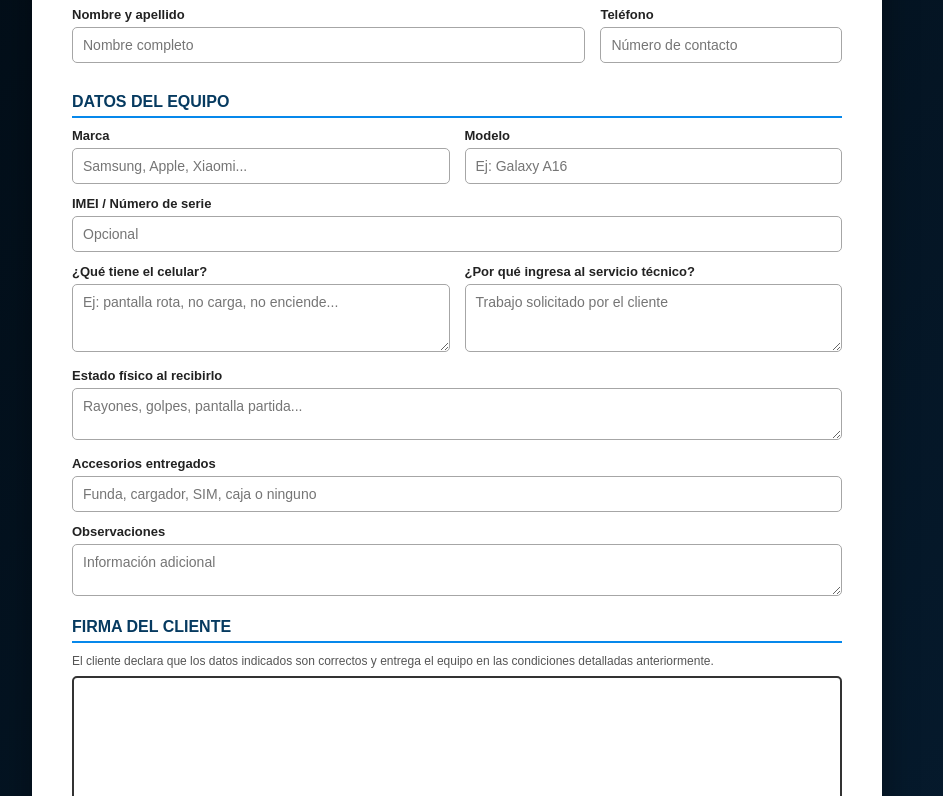
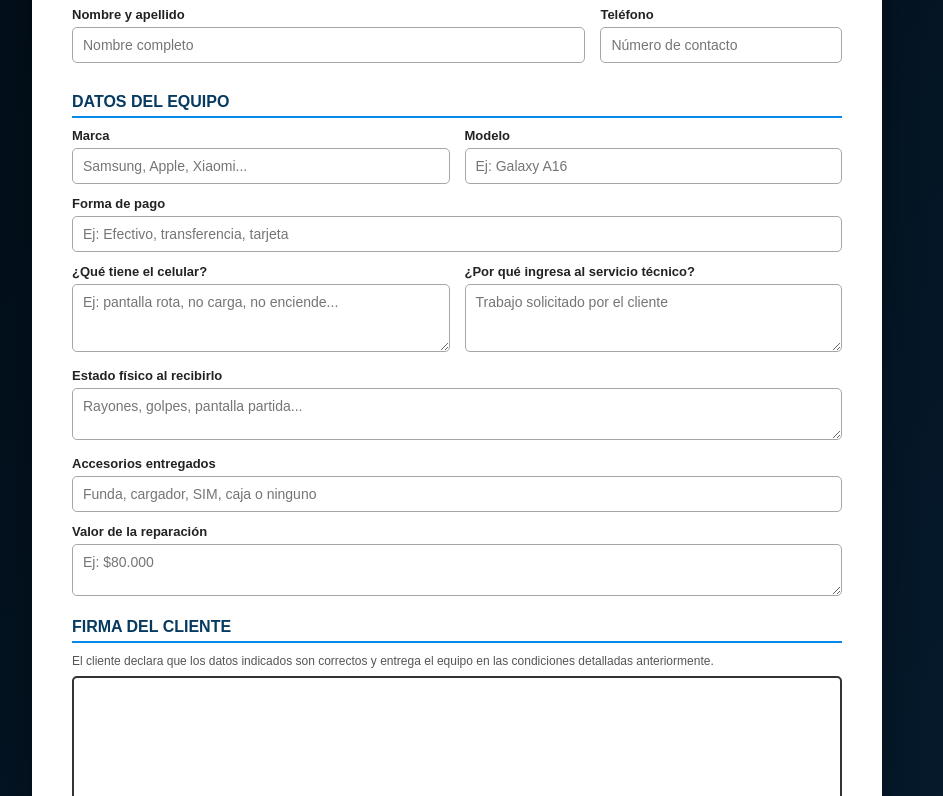
Before and after one commit to Revix07/revix-ordenes, a website: page Index.html in a window 1280 px wide. Shown: the part 397-1193 px from the top of the page, without its empty margins (183-1126 px from the left). Drawn offline with nearby package versions, Linux system fonts and the light colour scheme; no server answers.

Commit message:
Update form fields in Index.html

```diff
--- a/Index.html
+++ b/Index.html
@@ -73,8 +73,8 @@
   </div>
 
   <div class="campo">
-    <label for="imei">IMEI / Número de serie</label>
-    <input type="text" id="imei" placeholder="Opcional">
+    <label for="imei">Forma de pago</label>
+    <input type="text" id="imei" placeholder="Ej: Efectivo, transferencia, tarjeta">
   </div>
 
   <div class="fila fila-doble-texto">
@@ -99,8 +99,8 @@
   </div>
 
   <div class="campo">
-    <label for="observaciones">Observaciones</label>
-    <textarea id="observaciones" rows="2" placeholder="Información adicional"></textarea>
+    <label for="observaciones">Valor de la reparación</label>
+<textarea id="observaciones" rows="2" placeholder="Ej: $80.000"></textarea>
   </div>
 
   <h3>FIRMA DEL CLIENTE</h3>
```
